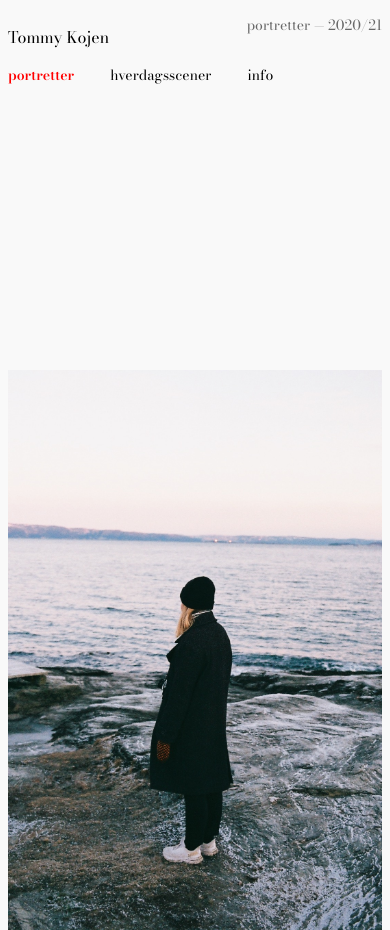
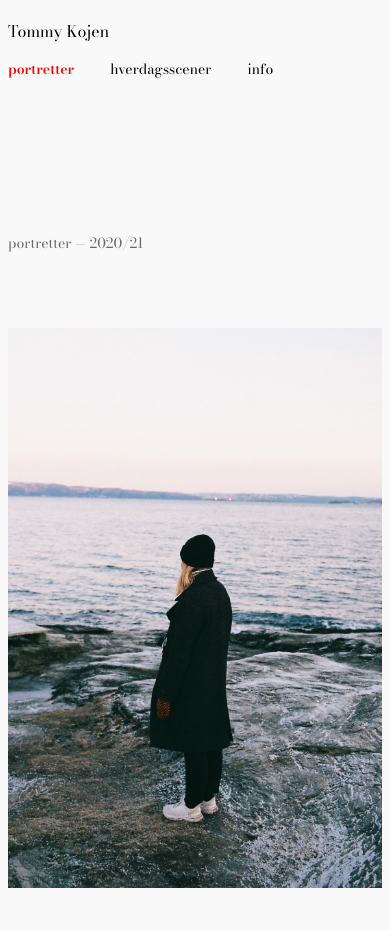
Before and after one commit to tommykojen/tommy.github.io, a plain HTML site: page index.html in a window 390 px wide. Shown: the top 930 px of the page. Drawn offline with nearby package versions, Linux system fonts and the light colour scheme.

Commit message:
Add files via upload

```diff
--- a/css/tommykojen.css
+++ b/css/tommykojen.css
@@ -50,13 +50,20 @@ ul{
 }
 
 
+/* beskrivelse */
+
+#beskrivelse{
+  float: left;
+  padding-top: 9em;
+}
+
 
 
 /* Bildegalleri */
 
 
 .galleri{
-  padding: 14em 4em 4em 4em;
+  padding: 20em 4em 4em 4em;
   margin-left: 10em;
 }
 
@@ -102,6 +109,7 @@ ul{
 #bilde8{
   padding-left: 17.5em;
 }
+
 
   /*footer*/
 
@@ -257,6 +265,10 @@ img:hover{
     padding-top: 20em;
     padding-right: 7em;
   }
+  #beskrivelse{
+    float: left;
+    padding-top: 15em;
+  }
 
 }
 
```
